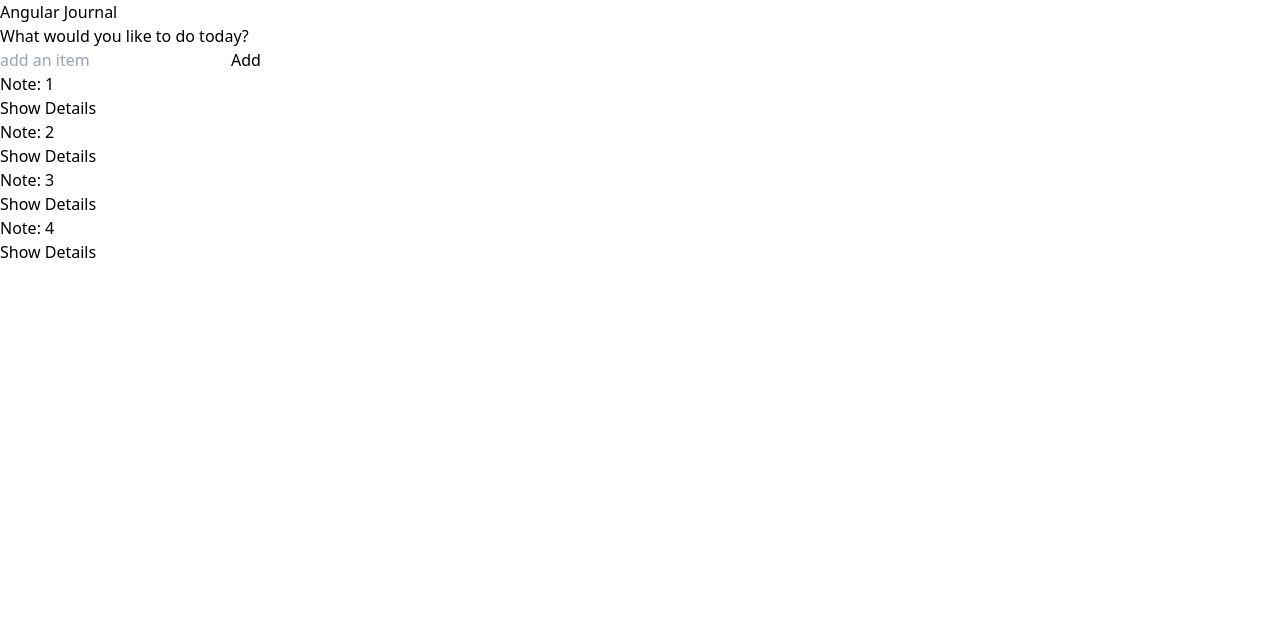
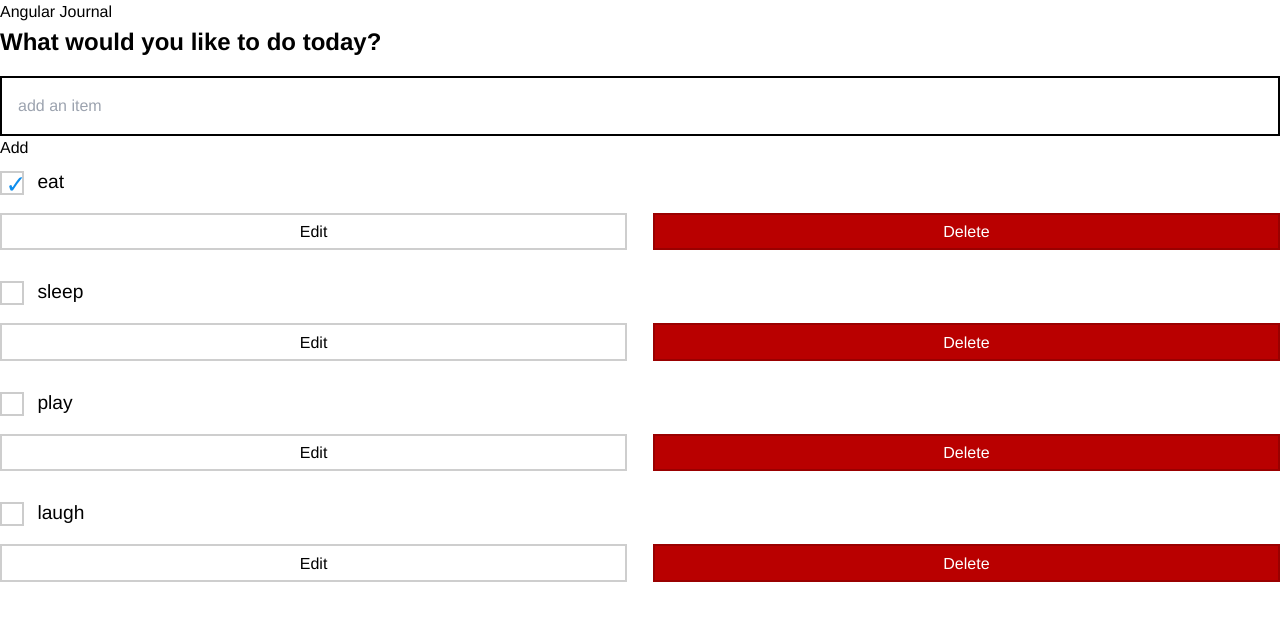
Before and after one commit to mikhaildorox/web_angular_infotecs, an Angular app in the folder angular_journal/: page / in a window 1280 px wide. Shown: the top 620 px of the page. Built offline with nearby package versions, Linux system fonts and the light colour scheme.

Commit message:
styling journal and notes

```diff
--- a/angular_journal/src/app/app.component.css
+++ b/angular_journal/src/app/app.component.css
@@ -1,3 +1,59 @@
 /* Содержит стили для AppComponent.
 Этот файл используется, когда нужно стилизовать определённый компонент, а не всё приложение.
 */
+body {
+  color: #4d4d4d;
+  background-color: #f5f5f5;
+  color: #4d4d4d;
+}
+
+.main {
+  max-width: 500px;
+  width: 85%;
+  margin: 2rem auto;
+  padding: 1rem;
+  text-align: center;
+  box-shadow: 0 2px 4px 0 rgba(0,0,0,.2), 0 2.5rem 5rem 0 rgba(0,0,0,.1);
+}
+
+@media screen and (min-width: 600px) {
+  .main {
+    width: 70%;
+  }
+}
+
+label {
+  font-size: 1.5rem;
+  font-weight: bold;
+  display:block;
+  padding-bottom: 1rem;
+}
+
+.lg-text-input {
+  width: 100%;
+  padding: 1rem;
+  border: 2px solid #000;
+  display: block;
+  box-sizing: border-box;
+  font-size: 1rem;
+}
+
+.btn-wrapper {
+  margin-bottom: 2rem;
+}
+
+.btn-menu {
+  flex-basis: 32%;
+}
+
+.active {
+  color: green;
+}
+
+ul {
+  padding-inline-start: 0;
+}
+
+ul li {
+  list-style: none;
+}
--- a/angular_journal/src/app/app.component.html
+++ b/angular_journal/src/app/app.component.html
@@ -17,7 +17,8 @@
   <button class="border py-2 px-4 rounded bg-red-400" (click)="addNote(newNote.value)">Add</button>
 </div>
 <!--<app-note [note]="notes[0]"></app-note>-->
+
   <app-note *ngFor="let note of notes; let i = index"
-            [note]="note"></app-note>
+            (remove)="remove(note)" [note]="note"></app-note>
 
 </div>
--- a/angular_journal/src/app/app.component.ts
+++ b/angular_journal/src/app/app.component.ts
@@ -35,4 +35,8 @@ export class AppComponent {
       done: false
     });
   }
+
+  remove(item: INote) {
+    this.filterNotes.splice(this.filterNotes.indexOf(item), 1);
+  }
 }
--- /dev/null
+++ b/angular_journal/src/app/components/note/note.component.css
@@ -0,0 +1,115 @@
+.note {
+  padding: .5rem 0 .75rem 0;
+  text-align: left;
+  font-size: 1.2rem;
+}
+
+.btn-wrapper {
+  margin-top: 1rem;
+  margin-bottom: .5rem;
+}
+
+.btn {
+  /* flexbox стили для кнопок меню */
+  flex-basis: 49%;
+}
+
+.btn-save {
+  background-color: #000;
+  color: #fff;
+  border-color: #000;
+
+}
+
+.btn-save:hover {
+  background-color: #444242;
+}
+
+.btn-save:focus {
+  background-color: #fff;
+  color: #000;
+}
+
+.checkbox-wrapper {
+  margin: .5rem 0;
+}
+
+.btn-warn {
+  background-color: #b90000;
+  color: #fff;
+  border-color: #9a0000;
+}
+
+.btn-warn:hover {
+  background-color: #9a0000;
+}
+
+.btn-warn:active {
+  background-color: #e30000;
+  border-color: #000;
+}
+
+.sm-text-input {
+  width: 100%;
+  padding: .5rem;
+  border: 2px solid #555;
+  display: block;
+  box-sizing: border-box;
+  font-size: 1rem;
+  margin: 1rem 0;
+}
+
+/* Пользовательские чекбоксы
+Адаптировано из https://css-tricks.com/the-checkbox-hack/#custom-designed-radio-buttons-and-checkboxes */
+
+/* Основа для стилизации лэйбла */
+[type="checkbox"]:not(:checked),
+[type="checkbox"]:checked {
+  position: absolute;
+  left: -9999px;
+}
+[type="checkbox"]:not(:checked) + label,
+[type="checkbox"]:checked + label {
+  position: relative;
+  padding-left: 1.95em;
+  cursor: pointer;
+}
+
+/* чекбокс */
+[type="checkbox"]:not(:checked) + label:before,
+[type="checkbox"]:checked + label:before {
+  content: '';
+  position: absolute;
+  left: 0; top: 0;
+  width: 1.25em; height: 1.25em;
+  border: 2px solid #ccc;
+  background: #fff;
+}
+
+/* галочка для чекбокса */
+[type="checkbox"]:not(:checked) + label:after,
+[type="checkbox"]:checked + label:after {
+  content: '\2713\0020';
+  position: absolute;
+  top: .15em; left: .22em;
+  font-size: 1.3em;
+  line-height: 0.8;
+  color: #0d8dee;
+  transition: all .2s;
+  font-family: 'Lucida Sans Unicode', 'Arial Unicode MS', Arial;
+}
+/* изменение галочки чекбокса */
+[type="checkbox"]:not(:checked) + label:after {
+  opacity: 0;
+  transform: scale(0);
+}
+[type="checkbox"]:checked + label:after {
+  opacity: 1;
+  transform: scale(1);
+}
+
+/* доступность */
+[type="checkbox"]:checked:focus + label:before,
+[type="checkbox"]:not(:checked):focus + label:before {
+  border: 2px dotted blue;
+}
--- a/angular_journal/src/app/components/note/note.component.html
+++ b/angular_journal/src/app/components/note/note.component.html
@@ -1,17 +1,39 @@
-<div class="py-4 px-6 border rounded flex items-center flex-col mb-2">
-<!--  <img [src]="note.image" [alt]="note.alt" class="mb-2 w-1/6">-->
-  <h2 class="mb-2 text-md text-center">Note: {{ note.id }}</h2>
+<!--<div class="py-4 px-6 border rounded flex items-center flex-col mb-2">-->
+<!--&lt;!&ndash;  <img [src]="note.image" [alt]="note.alt" class="mb-2 w-1/6">&ndash;&gt;-->
+<!--  <h2 class="mb-2 text-md text-center">Note: {{ note.id }}</h2>-->
 
-  <button
-    class="border py-2 px-4 rounded"
-    [ngClass]="{
-      'bg-amber-300': !details,
-      'bg-blue-300': details
-    }"
-    (click)="details = !details"
-  >
-    {{ details ? 'Hide' : 'Show' }} Details
-  </button>
-  <p *ngIf="details">{{ note.description }}</p>
-<!--  <p>{{ note.done }}</p>-->
+<!--  <button-->
+<!--    class="border py-2 px-4 rounded"-->
+<!--    [ngClass]="{-->
+<!--      'bg-amber-300': !details,-->
+<!--      'bg-blue-300': details-->
+<!--    }"-->
+<!--    (click)="details = !details"-->
+<!--  >-->
+<!--    {{ details ? 'Hide' : 'Show' }} Details-->
+<!--  </button>-->
+<!--  <p *ngIf="details">{{ note.description }}</p>-->
+<!--&lt;!&ndash;  <p>{{ note.done }}</p>&ndash;&gt;-->
+<!--</div>-->
+
+<div class="note">
+
+  <input [id]="note.description" type="checkbox" (change)="note.done = !note.done" [checked]="note.done" />
+  <label [for]="note.description">{{note.description}}</label>
+
+  <div class="btn-wrapper" *ngIf="!editable">
+    <button class="btn" (click)="editable = !editable">Edit</button>
+    <button class="btn btn-warn" (click)="remove.emit()">Delete</button>
+  </div>
+
+  <!-- Этот блок отображается, если пользователь кликнул на кнопку Edit -->
+  <div *ngIf="editable">
+    <input class="sm-text-input" placeholder="edit item" [value]="note.description" #editedNote (keyup.enter)="saveNote(editedNote.value)">
+
+    <div class="btn-wrapper">
+      <button class="btn" (click)="editable = !editable">Cancel</button>
+      <button class="btn btn-save" (click)="saveNote(editedNote.value)">Save</button>
+    </div>
+  </div>
+
 </div>
--- a/angular_journal/src/app/components/note/note.component.ts
+++ b/angular_journal/src/app/components/note/note.component.ts
@@ -1,12 +1,23 @@
-import {Component, Input} from '@angular/core'
+import {Component, EventEmitter, Input, Output} from '@angular/core'
 import {INote} from "../../models/note";
 
 @Component({
   selector: 'app-note',
-  templateUrl: './note.component.html'
+  templateUrl: './note.component.html',
+  styleUrls: ['./note.component.css'],
 })
 export class NoteComponent {
   @Input() note: INote
 
   details = false
+  editable = false;
+
+  @Input() newNote: string;
+  @Output() remove = new EventEmitter<INote>();
+
+  saveNote(description: string) {
+    if (!description) return;
+    this.editable = false;
+    this.note.description = description;
+  }
 }
--- a/angular_journal/src/styles.css
+++ b/angular_journal/src/styles.css
@@ -2,3 +2,60 @@
 @tailwind base;
 @tailwind components;
 @tailwind utilities;
+
+body {
+  font-family: Helvetica, Arial, sans-serif;
+}
+
+.btn-wrapper {
+  /* flexbox */
+  display: flex;
+  flex-wrap: nowrap;
+  justify-content: space-between;
+}
+
+.btn {
+  color: #000;
+  background-color: #fff;
+  border: 2px solid #cecece;
+  padding: .35rem 1rem .25rem 1rem;
+  font-size: 1rem;
+}
+
+.btn:hover {
+  background-color: #ecf2fd;
+}
+
+.btn:active {
+  background-color: #d1e0fe;
+}
+
+.btn:focus {
+  outline: none;
+  border: black solid 2px;
+}
+
+.btn-primary {
+  color: #fff;
+  background-color: #000;
+  width: 100%;
+  padding: .75rem;
+  font-size: 1.3rem;
+  border: black solid 2px;
+  margin: 1rem 0;
+}
+
+.btn-primary:hover {
+  background-color: #444242;
+}
+
+.btn-primary:focus {
+  color: #000;
+  outline: none;
+  border: #000 solid 2px;
+  background-color: #d7ecff;
+}
+
+.btn-primary:active {
+  background-color: #212020;
+}
```
